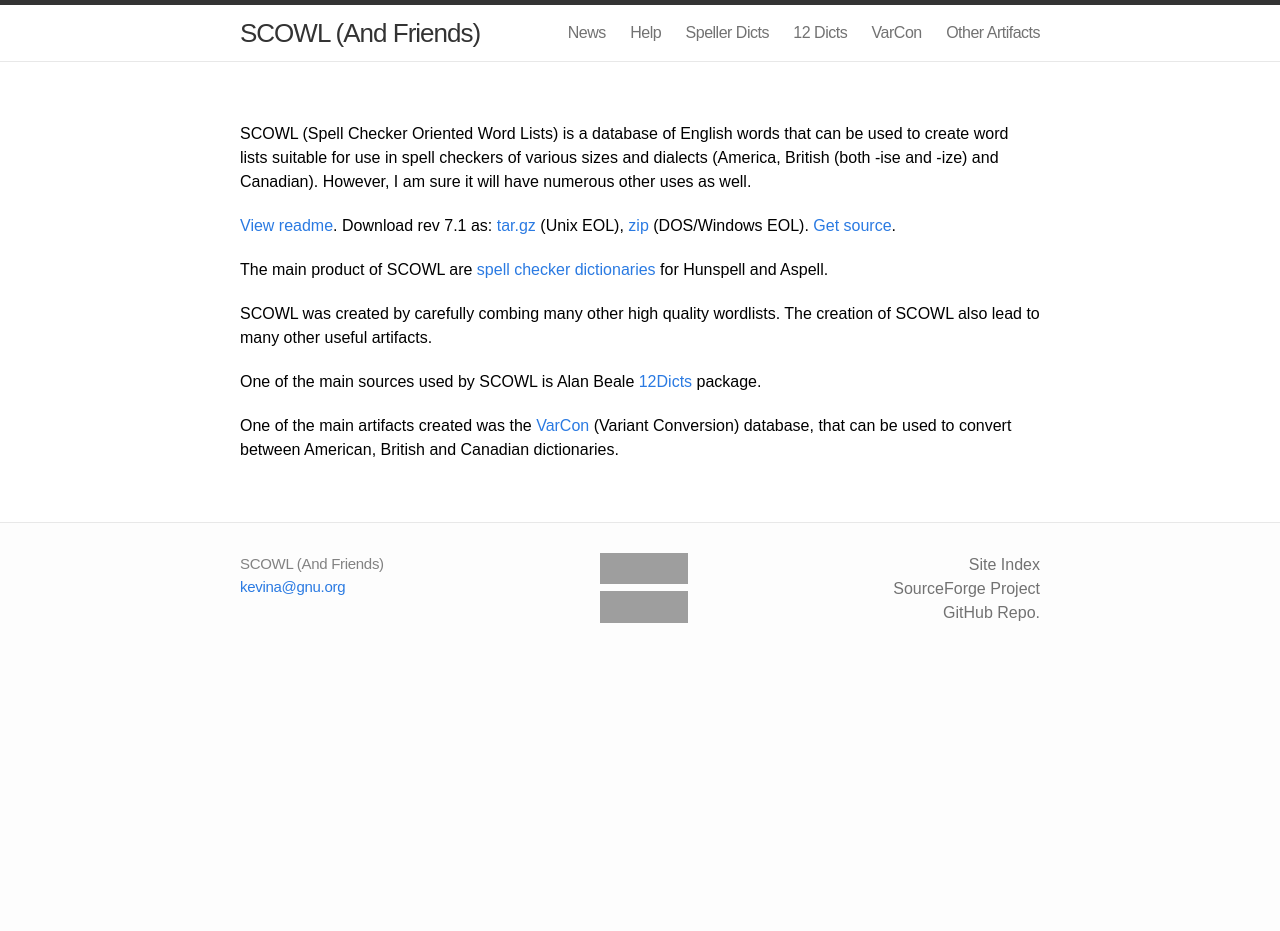
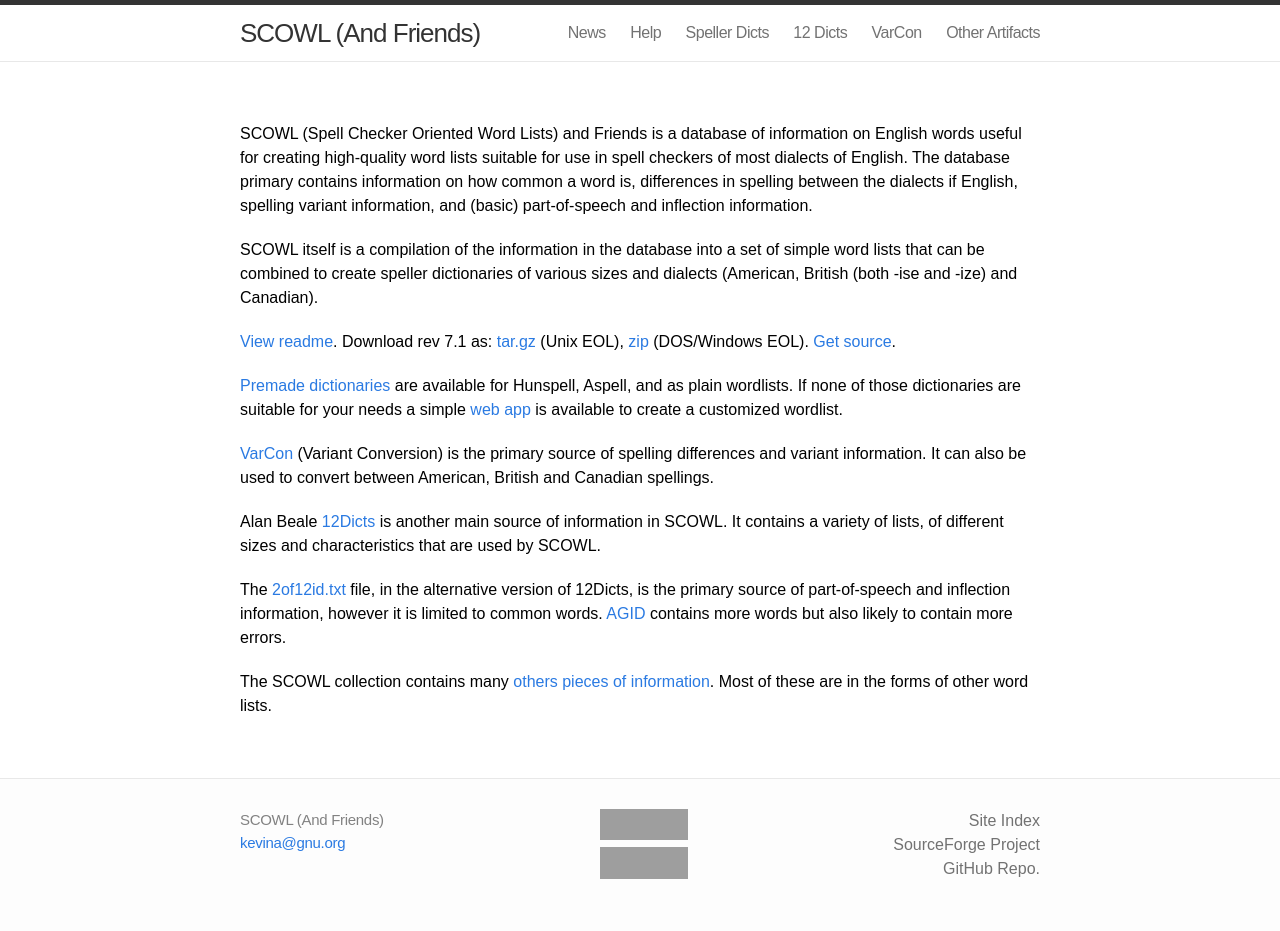
Before and after one commit to en-wl/wordlist, a Jekyll site: the page built from site/index.md, in a window 1280 px wide. Built offline with Jekyll 4.4.1, drawn with Linux system fonts in a browser that asks for light colours; Markdown is read by kramdown in place of the engine named in the settings; before the commit the page ends 900 px from its top, so only the background shows below that; grey boxes are pictures that could not be loaded.

Commit message:
Update web pages to add links to new web-app's in the appropriate places.
Also update the main page to give a better idea of what SCOWL is.

```diff
--- a/site/index.md
+++ b/site/index.md
@@ -2,27 +2,43 @@
 layout: page
 ---
 
-SCOWL (Spell Checker Oriented Word Lists) is a database of English
-words that can be used to create word lists suitable for use in spell
-checkers of various sizes and dialects (America, British (both -ise
-and -ize) and Canadian).  However, I am sure it will have numerous
-other uses as well.
+SCOWL (Spell Checker Oriented Word Lists) and Friends is a database of
+information on English words useful for creating high-quality word
+lists suitable for use in spell checkers of most dialects of English.
+The database primary contains information on how common a word is,
+differences in spelling between the dialects if English, spelling
+variant information, and (basic) part-of-speech and inflection
+information.
+
+SCOWL itself is a compilation of the information in the database into
+a set of simple word lists that can be combined to create speller
+dictionaries of various sizes and dialects (American, British (both
+-ise and -ize) and Canadian).
 
 [View readme](/scowl-readme).
 Download rev 7.1 as: [tar.gz](http://downloads.sourceforge.net/wordlist/scowl-7.1.tar.gz) (Unix EOL),
 [zip](http://downloads.sourceforge.net/wordlist/scowl-7.1.zip) (DOS/Windows EOL).
 [Get source](http://github.com/kevina/wordlist).
 
-The main product of SCOWL are [spell checker dictionaries](dicts) for
-Hunspell and Aspell.
+[Premade dictionaries](dicts) are available for Hunspell, Aspell, and
+as plain wordlists.  If none of those dictionaries are suitable for
+your needs a simple [web app](http://app.aspell.net/create) is
+available to create a customized wordlist.
 
-SCOWL was created by carefully combing many other high quality
-wordlists.  The creation of SCOWL also lead to many other useful
-artifacts.
+[VarCon](varcon) (Variant Conversion) is the primary source of
+spelling differences and variant information.  It can also be used to
+convert between American, British and Canadian spellings.
 
-One of the main sources used by SCOWL is Alan Beale [12Dicts](12dicts)
-package.
+Alan Beale [12Dicts](12dicts) is another main source of information in
+SCOWL.  It contains a variety of lists, of different sizes and
+characteristics that are used by SCOWL.
 
-One of the main artifacts created was the [VarCon](varcon) (Variant
-Conversion) database, that can be used to convert between American,
-British and Canadian dictionaries.
+The [2of12id.txt](alt12dicts-infl-readme) file, in the alternative
+version of 12Dicts, is the primary source of part-of-speech and
+inflection information, however it is limited to common words.
+[AGID](agid-readme) contains more words but also likely to contain
+more errors.
+
+The SCOWL collection contains many [others pieces of
+information](other).  Most of these are in the forms of other word
+lists.
```
Also changed, not shown: site/contrib.md (+6 -3 lines), site/dicts.md (+7 -0 lines), site/other.md (+15 -8 lines).
